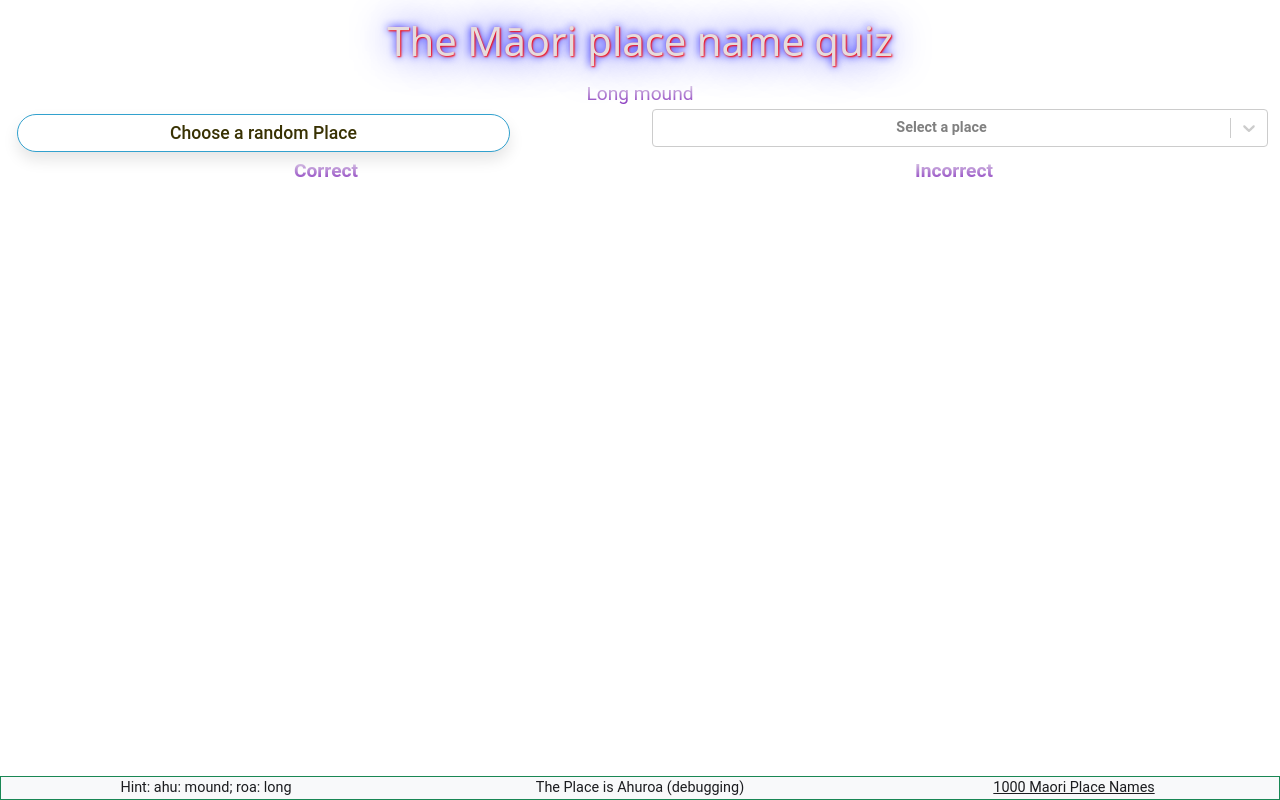
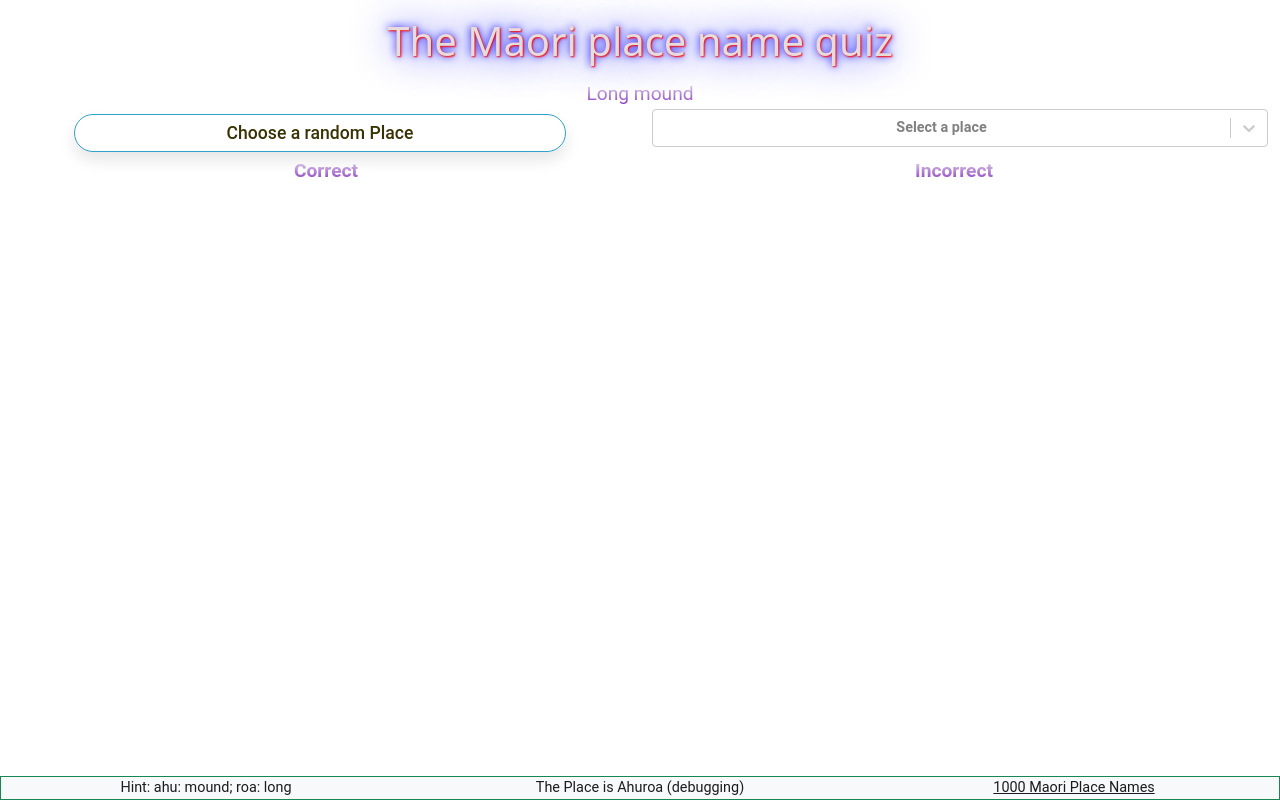
Before and after one commit to Netchicken/MaoriPlaceNames, a React (Create React App) app: page / in a window 1280 px wide. Built offline with nearby package versions, Linux system fonts and the light colour scheme.

Commit message:
center button in col

```diff
--- a/src/App.css
+++ b/src/App.css
@@ -54,9 +54,9 @@
 }
 /* } */
 
-body {
-  /* background-color: rgb(226, 230, 215); */
-}
+/* body {
+   background-color: rgb(226, 230, 215);
+} */
 
 .App-link {
   color: #2112f0;
@@ -67,6 +67,7 @@
   height: auto;
   font-family: "Roboto", sans-serif;
   font-size: 1.1em;
+  align-items: center;
   /* text-transform: uppercase; */
   /* letter-spacing: 2.5px; */
   font-weight: 500;
--- a/src/components/CityGame.js
+++ b/src/components/CityGame.js
@@ -141,7 +141,7 @@
     <div className='container-fluid'>
       <div className='row'>
         <Section className='sectionTitle' props={gameData} />
-        <div className='col-sm'>
+        <div className='col-sm d-flex justify-content-center'>
           <button
             className='buttonSubmit btn btn-default'
             onClick={onClickHandlerNewGame}
```
